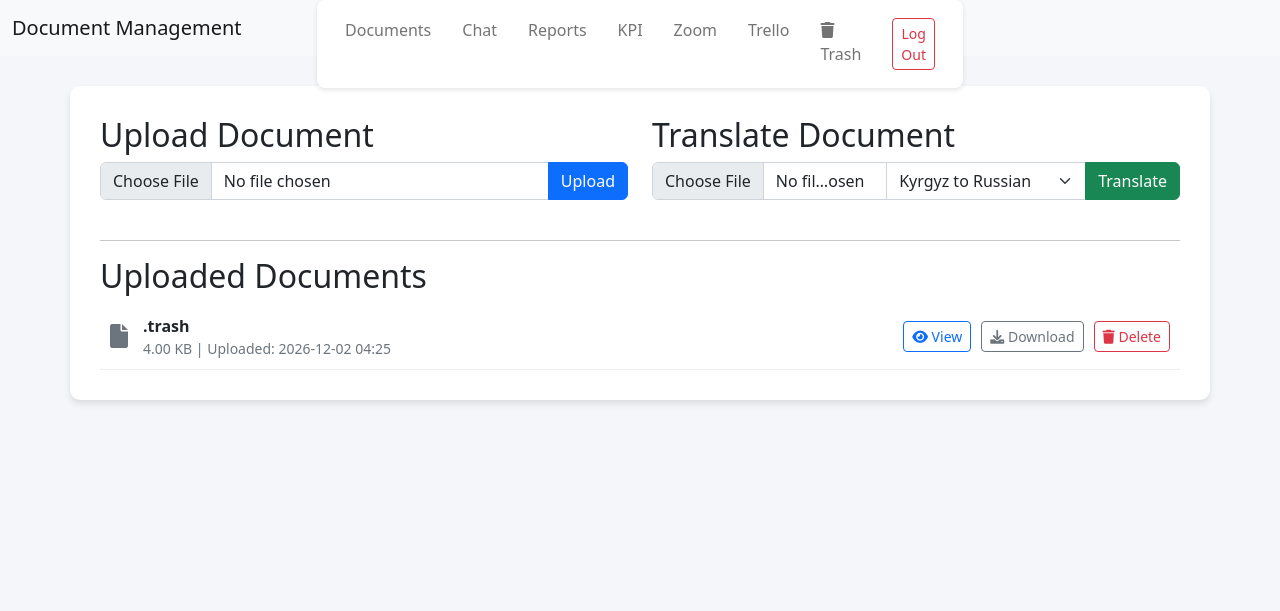
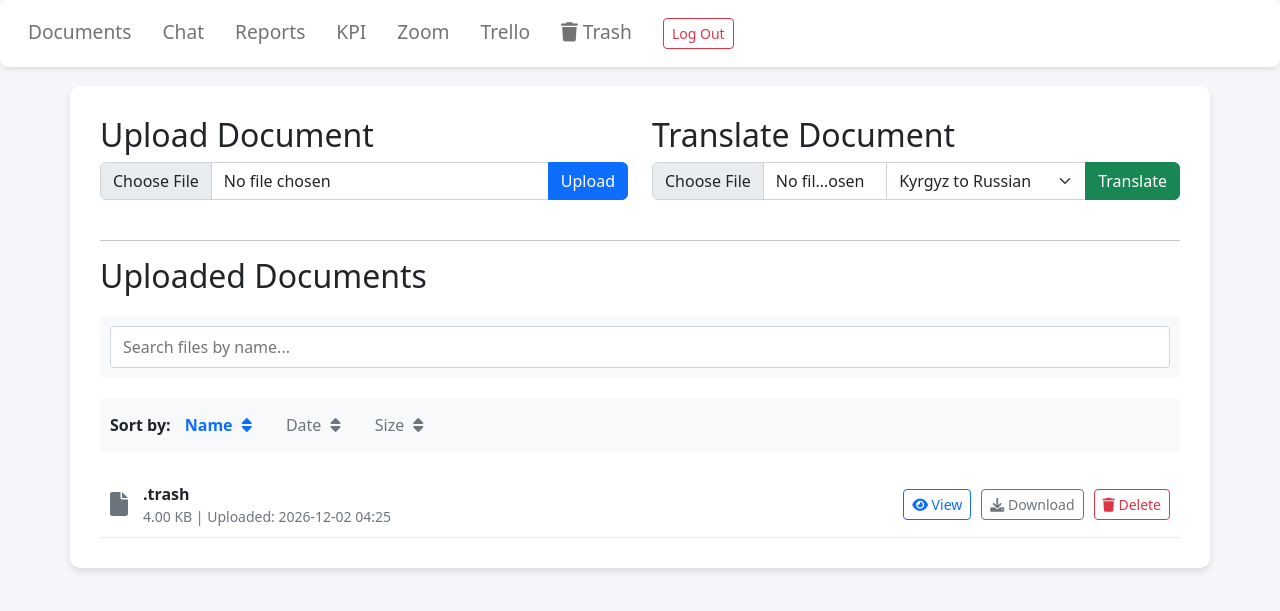
Before and after one commit to avipaut/kursach-master, a Flask app: page /documents/ in a window 1280 px wide. Shown: the top 611 px of the page. Run offline with Flask 3, Linux system fonts and the light colour scheme; a user stored in the database is signed in.

Commit message:
объединил бд

```diff
--- a/app.py
+++ b/app.py
@@ -23,7 +23,7 @@ CORS(app, resources={r"/*": {"origins": "*"}})  # Enable CORS for all routes
 socketio.init_app(app, cors_allowed_origins="*")
 
 # Настройки базы данных
-app.config['SQLALCHEMY_DATABASE_URI'] = 'sqlite:///your_database.db'
+app.config['SQLALCHEMY_DATABASE_URI'] = 'sqlite:///main.db'
 app.config['SQLALCHEMY_TRACK_MODIFICATIONS'] = False
 
 
--- a/routes/auth.py
+++ b/routes/auth.py
@@ -18,17 +18,17 @@ def init_login_manager(manager):
         return User.get(user_id)
 
 # === Инициализация базы данных ===
-def init_db():
-    with sqlite3.connect('users.db') as con:
-        cur = con.cursor()
-        cur.execute('''CREATE TABLE IF NOT EXISTS users (
-            id INTEGER PRIMARY KEY AUTOINCREMENT,
-            username TEXT UNIQUE NOT NULL,
-            password TEXT NOT NULL
-        )''')
-        con.commit()
+# def init_db():
+#     with sqlite3.connect('users.db') as con:
+#         cur = con.cursor()
+#         cur.execute('''CREATE TABLE IF NOT EXISTS users (
+#             id INTEGER PRIMARY KEY AUTOINCREMENT,
+#             username TEXT UNIQUE NOT NULL,
+#             password TEXT NOT NULL
+#         )''')
+#         con.commit()
 
-init_db()
+# init_db()
 
 # === Класс пользователя ===
 class User(UserMixin):
@@ -38,7 +38,7 @@ class User(UserMixin):
 
     @staticmethod
     def get(user_id):
-        with sqlite3.connect('users.db') as con:
+        with sqlite3.connect('instance/main.db') as con:
             cur = con.cursor()
             cur.execute("SELECT id, username FROM users WHERE id = ?", (user_id,))
             user = cur.fetchone()
@@ -48,7 +48,7 @@ class User(UserMixin):
 
     @staticmethod
     def get_by_username(username):
-        with sqlite3.connect('users.db') as con:
+        with sqlite3.connect('instance/main.db') as con:
             cur = con.cursor()
             cur.execute("SELECT id, username, password FROM users WHERE username = ?", (username,))
             user = cur.fetchone()
@@ -68,7 +68,7 @@ def register():
         hashed_password = generate_password_hash(password)
 
         try:
-            with sqlite3.connect('users.db') as con:
+            with sqlite3.connect('instance/main.db') as con:
                 cur = con.cursor()
                 cur.execute("INSERT INTO users (username, password) VALUES (?, ?)", (username, hashed_password))
                 con.commit()
--- a/templates/documents.html
+++ b/templates/documents.html
@@ -53,17 +53,66 @@
         }
         .navbar-nav {
             position: fixed;
-            top: 0; /* Фиксируем сверху */
+            top: 0;
             left: 50%;
-            transform: translateX(-50%); /* Центрируем по горизонтали */
-            display: flex; /* Выравниваем элементы в строку */
-            gap: 15px; /* Добавляем промежутки между ссылками */
-            background: white; /* Фон (при необходимости) */
-            padding: 10px 20px; /* Отступы для лучшего отображения */
-            box-shadow: 0 2px 5px rgba(0, 0, 0, 0.1); /* Тень для визуального отделения */
-            border-radius: 8px; /* Закругление углов */
+            transform: translateX(-50%);
+            display: flex;
+            gap: 15px;
+            background: white;
+            width: 100%;
+            padding: 10px 20px;
+            box-shadow: 0 2px 5px rgba(0, 0, 0, 0.1);
+            border-radius: 8px;
+            z-index: 1000;
+            font-size: larger;
         }
-
+        .sort-controls {
+            margin-bottom: 20px;
+            padding: 10px;
+            background-color: #f8f9fa;
+            border-radius: 5px;
+        }
+        .sort-button {
+            padding: 5px 10px;
+            margin-right: 10px;
+            border: none;
+            background: none;
+            color: #6c757d;
+            cursor: pointer;
+        }
+        .sort-button.active {
+            color: #0d6efd;
+            font-weight: bold;
+        }
+        .sort-button i {
+            margin-left: 5px;
+        }
+        .search-container {
+            margin: 20px 0;
+            padding: 10px;
+            background-color: #f8f9fa;
+            border-radius: 5px;
+        }
+        .search-input {
+            width: 100%;
+            padding: 8px 12px;
+            border: 1px solid #ced4da;
+            border-radius: 4px;
+            font-size: 16px;
+        }
+        .search-input:focus {
+            outline: none;
+            border-color: #86b7fe;
+            box-shadow: 0 0 0 0.25rem rgba(13, 110, 253, 0.25);
+        }
+        .no-results {
+            text-align: center;
+            padding: 20px;
+            color: #6c757d;
+            background-color: #f8f9fa;
+            border-radius: 5px;
+            margin-top: 10px;
+        }
     </style>
 </head>
 <body>
@@ -117,9 +166,8 @@
                             <option value="ky-ru">Kyrgyz to Russian</option>
                             <option value="ru-ky">Russian to Kyrgyz</option>
                         </select>
-                        <button type="submit" style = "" class="btn btn-success">Translate</button>
+                        <button type="submit" class="btn btn-success">Translate</button>
                     </div>
-
                 </form>
             </div>
         </div>
@@ -127,6 +175,23 @@
         <hr>
 
         <h2>Uploaded Documents</h2>
+        <div class="search-container">
+            <input type="text" class="search-input" placeholder="Search files by name..." id="searchInput">
+        </div>
+
+        <div class="sort-controls">
+            <strong>Sort by: </strong>
+            <button class="sort-button active" data-sort="name">
+                Name <i class="fas fa-sort"></i>
+            </button>
+            <button class="sort-button" data-sort="date">
+                Date <i class="fas fa-sort"></i>
+            </button>
+            <button class="sort-button" data-sort="size">
+                Size <i class="fas fa-sort"></i>
+            </button>
+        </div>
+
         <div class="file-list">
             {% if documents == [{'name': "No documents available. Upload a new file!"}] %}
                 <div class="alert alert-info">
@@ -134,7 +199,10 @@
                 </div>
             {% else %}
                 {% for doc in documents %}
-                    <div class="file-item">
+                    <div class="file-item"
+                         data-name="{{ doc.name }}"
+                         data-size="{{ doc.size }}"
+                         data-date="{{ doc.uploaded_at }}">
                         <div class="file-info">
                             <i class="fas {{ doc.icon or 'fa-file' }} file-icon"></i>
                             <div class="file-details">
@@ -166,18 +234,122 @@
                     </div>
                 {% endfor %}
             {% endif %}
+            <div class="no-results" style="display: none;">
+                No files found matching your search.
+            </div>
         </div>
     </div>
 
     <script src="https://cdn.jsdelivr.net/npm/bootstrap@5.2.3/dist/js/bootstrap.bundle.min.js"></script>
     <script>
-        // Auto-hide flash messages after 5 seconds
+        // Auto-hide flash messages
         setTimeout(function() {
             var flashMessages = document.querySelectorAll('.flash-message');
             flashMessages.forEach(function(message) {
                 message.style.display = 'none';
             });
         }, 5000);
+
+        // Search and Sorting functionality
+        document.addEventListener('DOMContentLoaded', function() {
+            const sortButtons = document.querySelectorAll('.sort-button');
+            const searchInput = document.getElementById('searchInput');
+            const noResults = document.querySelector('.no-results');
+            let currentSort = 'name';
+            let ascending = true;
+
+            // Search functionality
+            function searchFiles() {
+                const searchTerm = searchInput.value.toLowerCase();
+                const fileItems = document.querySelectorAll('.file-item');
+                let hasVisibleFiles = false;
+
+                fileItems.forEach(item => {
+                    const fileName = item.dataset.name.toLowerCase();
+                    if (fileName.includes(searchTerm)) {
+                        item.style.display = '';
+                        hasVisibleFiles = true;
+                    } else {
+                        item.style.display = 'none';
+                    }
+                });
+
+                noResults.style.display = hasVisibleFiles ? 'none' : 'block';
+            }
+
+            searchInput.addEventListener('input', searchFiles);
+
+            function sortFiles(sortBy) {
+                const fileList = document.querySelector('.file-list');
+                const files = Array.from(fileList.querySelectorAll('.file-item'));
+
+                if (files.length <= 1) return;
+
+                files.sort((a, b) => {
+                    let valueA = a.dataset[sortBy].toLowerCase();
+                    let valueB = b.dataset[sortBy].toLowerCase();
+
+                    if (sortBy === 'size') {
+                        valueA = convertSizeToBytes(valueA);
+                        valueB = convertSizeToBytes(valueB);
+                    } else if (sortBy === 'date') {
+                        valueA = new Date(valueA).getTime();
+                        valueB = new Date(valueB).getTime();
+                    }
+
+                    if (ascending) {
+                        return valueA > valueB ? 1 : -1;
+                    } else {
+                        return valueA < valueB ? 1 : -1;
+                    }
+                });
+
+                files.forEach(file => fileList.appendChild(file));
+                searchFiles(); // Re-apply search filter after sorting
+            }
+
+            function convertSizeToBytes(sizeStr) {
+                const units = {
+                    'B': 1,
+                    'KB': 1024,
+                    'MB': 1024 * 1024,
+                    'GB': 1024 * 1024 * 1024
+                };
+
+                const matches = sizeStr.match(/^(\d+\.?\d*)\s*(B|KB|MB|GB)/i);
+                if (!matches) return 0;
+
+                const size = parseFloat(matches[1]);
+                const unit = matches[2].toUpperCase();
+
+                return size * units[unit];
+            }
+
+            sortButtons.forEach(button => {
+                button.addEventListener('click', function() {
+                    const sortBy = this.dataset.sort;
+
+                    if (currentSort === sortBy) {
+                        ascending = !ascending;
+                    } else {
+                        ascending = true;
+                    }
+
+                    sortButtons.forEach(btn => {
+                        btn.classList.remove('active');
+                        btn.querySelector('i').className = 'fas fa-sort';
+                    });
+                    this.classList.add('active');
+                    this.querySelector('i').className = `fas fa-sort-${ascending ? 'up' : 'down'}`;
+
+                    currentSort = sortBy;
+                    sortFiles(sortBy);
+                });
+            });
+
+            // Initial sort
+            sortFiles('name');
+        });
     </script>
 </body>
 </html>
--- a/templates/kanban.html
+++ b/templates/kanban.html
@@ -8,6 +8,7 @@
     <script defer src="{{ url_for('static', filename='kanban.js') }}"></script>
 </head>
 <body>
+
     <!-- The structure will be created by JavaScript -->
 </body>
 </html>
--- a/templates/kpi_constructor.html
+++ b/templates/kpi_constructor.html
@@ -6,7 +6,6 @@
     <title>KPI Constructor</title>
     <script src="https://cdn.tailwindcss.com"></script>
     <link href="https://fonts.googleapis.com/css2?family=Inter:wght@300;400;600;700&display=swap" rel="stylesheet">
-    <style>
     <style>
         body {
             font-family: 'Inter', sans-serif;
@@ -44,7 +43,6 @@
         .table-container::-webkit-scrollbar-thumb:hover {
             background: #555;
         }
-    </style>
     </style>
 </head>
 <body class="min-h-screen bg-gray-50">
```
Also changed, not shown: instance/unionDb.py (added, +30 -0 lines), database.db (deleted), instance/database.db (deleted), instance/main.db (added), instance/your_database.db (deleted), messages.db, reports.db, users.db (deleted).
